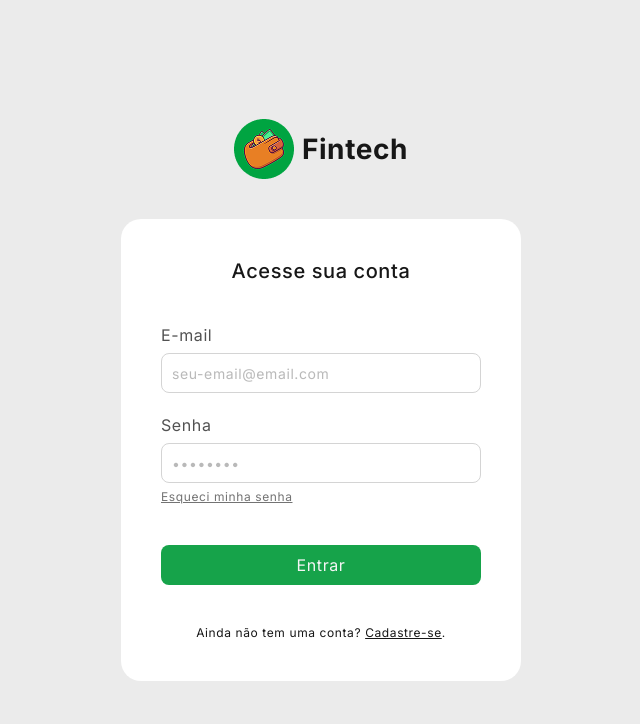
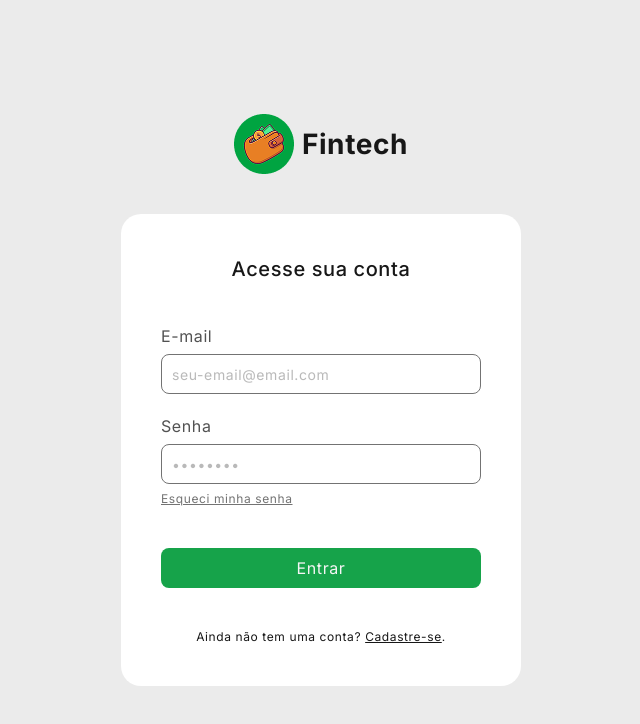
Before and after one commit to alcamarano/fintech-fiap, a website: page public/index.html in a window 1280 px wide. Shown: the whole page, without its empty margins (319-959 px from the left). Drawn offline with Linux system fonts and the light colour scheme.

Commit message:
style(auth): altera estilizacao de login e register

```diff
--- a/public/css/login-register.css
+++ b/public/css/login-register.css
@@ -12,11 +12,19 @@ main {
     border-radius: 20px;
 }
 
+.form__fieldset-div {
+    display: flex;
+    flex-direction: column;
+    gap: 6px;
+}
+
 input {
+    height: 40px;
     padding: 0 10px;
     font-size: 14px;
+    font-weight: 400;
     line-height: 24px;
-    font-weight: 400;
+    border: 1px solid;
 }
 
 label {
@@ -28,6 +36,12 @@ label {
 input, button {
     border-radius: 8px;
     outline: none;
+}
+
+button {
+    width: 100%;
+    height: 40px;
+    margin-top: 40px;
 }
 
 @media (max-width: 450px) {
--- /dev/null
+++ b/public/css/style.css
@@ -0,0 +1,9 @@
+h1 {
+    font-size: var(--text-display);
+    font-weight: 700;
+}
+
+h2 {
+    font-size: var(--text-title);
+    font-weight: 500;
+}
--- a/public/index.html
+++ b/public/index.html
@@ -4,6 +4,7 @@
         <meta charset="UTF-8">
         <meta name="viewport" content="width=device-width, initial-scale=1.0">
         <link rel="stylesheet" href="css/style-tailwind.css">
+        <link rel="stylesheet" href="css/style.css">
         <link rel="stylesheet" href="css/login-register.css">
         <title>Fintech | Entrar</title>
     </head>
@@ -12,25 +13,25 @@
             <h1 class="text-text-primary-light dark:text-text-primary-dark">
                 <figure class="flex justify-center items-center gap-2">
                     <img src="images/logo.png" alt="Logo da Fintech">
-                    <figcaption class="text-display font-bold">Fintech</figcaption>
+                    <figcaption>Fintech</figcaption>
                 </figure>
             </h1>
         </header>
         <main class="p-10 bg-surface-light dark:bg-surface-dark flex flex-col justify-center items-center gap-10">
-            <h2 class="text-text-primary-light dark:text-text-primary-dark text-title font-medium">Acesse sua conta</h2>
+            <h2 class="text-text-primary-light dark:text-text-primary-dark">Acesse sua conta</h2>
             <form action="" method="" class="w-full">
                 <fieldset class="flex flex-col gap-5">
-                    <div class="flex flex-col gap-1.5">
+                    <div class="form__fieldset-div">
                         <label for="inpEmail" class="text-text-secondary-light dark:text-text-secondary-dark">E-mail</label>
-                        <input type="text" id="inpEmail" name="email" class="h-10 border border-solid border-border-light dark:border-border-dark text-text-muted-light dark:text-text-muted-dark" placeholder="seu-email@email.com" required>
+                        <input type="text" id="inpEmail" name="email" class="border-border-light dark:border-border-dark text-text-muted-light dark:text-text-muted-dark" placeholder="seu-email@email.com" required>
                     </div>
-                    <div class="flex flex-col gap-1.5">
+                    <div class="form__fieldset-div">
                         <label for="inpPassword" class="text-text-secondary-light dark:text-text-secondary-dark">Senha</label>
-                        <input type="password" id="inpPassword" name="password" class="h-10 border border-solid border-border-light dark:border-border-dark text-text-muted-light dark:text-text-muted-dark" placeholder="••••••••" required>
+                        <input type="password" id="inpPassword" name="password" class="border-border-light dark:border-border-dark text-text-muted-light dark:text-text-muted-dark" placeholder="••••••••" required>
                         <a href="#" title="Recuperar senha da sua conta" class="underline text-text-muted-light dark:text-text-muted-dark text-tiny font-normal">Esqueci minha senha</a>
                     </div>
                 </fieldset>
-                <button type="submit" class="w-full h-10 mt-10 bg-success text-text-primary-dark cursor-pointer">Entrar</button>
+                <button type="submit" class="bg-success text-text-primary-dark cursor-pointer">Entrar</button>
             </form>
             <p class="text-text-primary-light dark:text-text-primary-dark text-tiny font-normal">
                 Ainda não tem uma conta? <a href="register.html" title="Criar a sua conta" class="underline">Cadastre-se</a>.
--- a/src/input.css
+++ b/src/input.css
@@ -30,17 +30,10 @@
     --color-text-muted-dark: #808080;
     /* Tamanhos de fontes */
     --text-display: 1.75rem;
-    --text-display--line-height: 2.125rem;
     --text-heading: 1.375rem;
-    --text-heading--line-height: 1.75rem;
     --text-title: 1.25rem;
-    --text-title--line-height: 1.5rem;
     --text-body: 1.125rem;
-    --text-body--line-height: 1.5rem;
     --text-body-small: 1rem;
-    --text-body-small--line-height: 1.5rem;
     --text-caption: 0.875rem;
-    --text-caption--line-height: 1.25rem;
     --text-tiny: 0.75rem;
-    --text-tiny--line-height: 1rem;
 }
```
Also changed, not shown: public/register.html (+12 -11 lines), public/css/style-tailwind.css.
